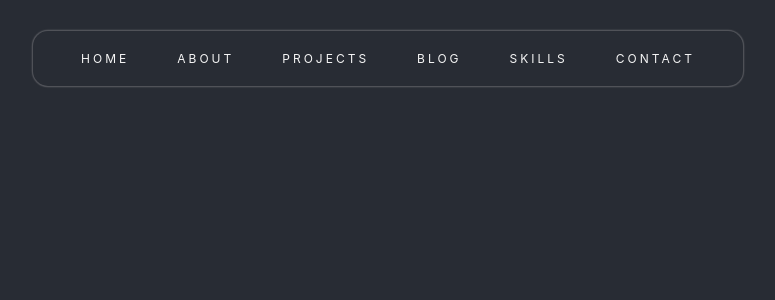
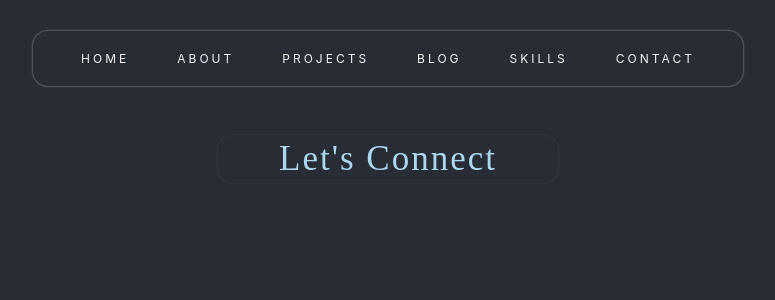
Before and after one commit to climb719/portfolio-frontend, a React (Create React App) app: page /contact in a window 1280 px wide. Shown: the top 300 px of the page, without its empty margins (252-1027 px from the left). Built offline with nearby package versions, Linux system fonts and the light colour scheme; a web font is replaced by a local one.

Commit message:
add blog and contact components

```diff
--- a/src/App.js
+++ b/src/App.js
@@ -1,6 +1,6 @@
 import './App.css';
 import ProjectIndex from './containers/ProjectIndex';
-import { Nav, About, Home, Skills }  from './components'
+import { Nav, About, Home, Skills, Blog, Contact }  from './components'
 import { Routes, Route } from "react-router-dom"
 
 
@@ -15,6 +15,8 @@ function App() {
     <Route path="about" element={ <About/> } />
     <Route path="skills" element={ <Skills/> } />
     <Route path="projects" element={ <ProjectIndex/> } />
+    <Route path="blog" element={ <Blog/> } />
+    <Route path="contact" element={ <Contact/> } />
     </Routes>
 
 
--- /dev/null
+++ b/src/components/Blog.js
@@ -0,0 +1,12 @@
+const Blog = props => {
+    return (
+     <div className="BlogPosts">
+
+     <h1 className="page-heading">Blog Posts</h1>
+
+
+     </div>
+    )
+}
+
+export default Blog
--- /dev/null
+++ b/src/components/Contact.js
@@ -0,0 +1,10 @@
+
+const Contact = props => {
+    return (
+     <div className="contact">
+     <h1 className="page-heading">Let's Connect</h1>
+     </div>
+    )
+}
+
+export default Contact
--- a/src/components/index.js
+++ b/src/components/index.js
@@ -2,3 +2,5 @@ export { default as Nav } from './Nav'
 export { default as About } from './About'
 export { default as Home } from './Home'
 export { default as Skills } from './Skills'
+export { default as Blog } from './Blog'
+export { default as Contact } from './Contact'
```
